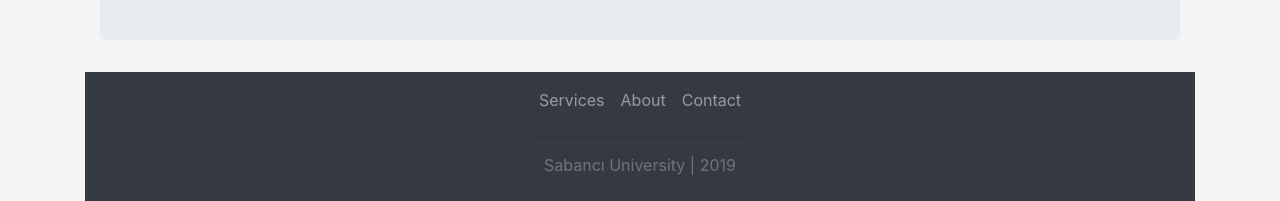
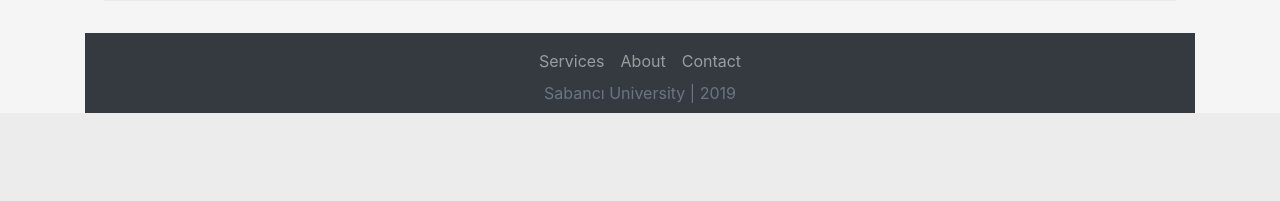
Before and after one commit to AYasinAkalin/ParkingLotManagement, a Flask app: page /about in a window 1280 px wide. Shown: the part 839-1040 px from the top of the page. After the commit the page ends 952 px from the top, so only its background shows below. Run offline with Flask 2, Linux system fonts and the light colour scheme; data comes from the database, SQL or seed files in the repository; some libraries are stand-ins or nearby versions.

Commit message:
Update footer and header
Shrink both of them

```diff
--- a/src/app/templates/footer.html
+++ b/src/app/templates/footer.html
@@ -1,6 +1,6 @@
 <footer>
   <div class="container">
-    <nav class="navbar navbar-expand-lg navbar-dark bg-dark">
+    <nav class="navbar navbar-expand-sm navbar-dark bg-dark">
       <div class="collapse navbar-collapse justify-content-md-center" id="footer">
         <div class="row">
           <div class="col-12 col-md-12">
@@ -19,10 +19,7 @@
               </li>
 
             </ul>
-            <hr>
-            <div class="footer-copyright text-muted text-center">
-              <p>Sabancı University | 2019</p>
-            </div>
+            <div class="footer-copyright text-muted text-center">Sabancı University | 2019</div>
           </div>
         </div>
       </div>
--- a/src/app/templates/header.html
+++ b/src/app/templates/header.html
@@ -1,8 +1,8 @@
 <header>
-<nav class="navbar navbar-expand-lg navbar-dark bg-primary">
+<nav class="navbar navbar-expand-sm navbar-dark bg-primary">
   <div class="container">
     <a class="navbar-brand" href="/">
-      <img src="{{ url_for('static', filename='img/database.png') }}" alt="" width="72" height="72">
+      <img src="{{ url_for('static', filename='img/database.png') }}" alt="" width="32" height="32">
     </a>
     <button class="navbar-toggler" type="button" data-toggle="collapse" data-target="#header" aria-controls="header" aria-expanded="false" aria-label="Toggle navigation">
       <span class="navbar-toggler-icon"></span>
```
